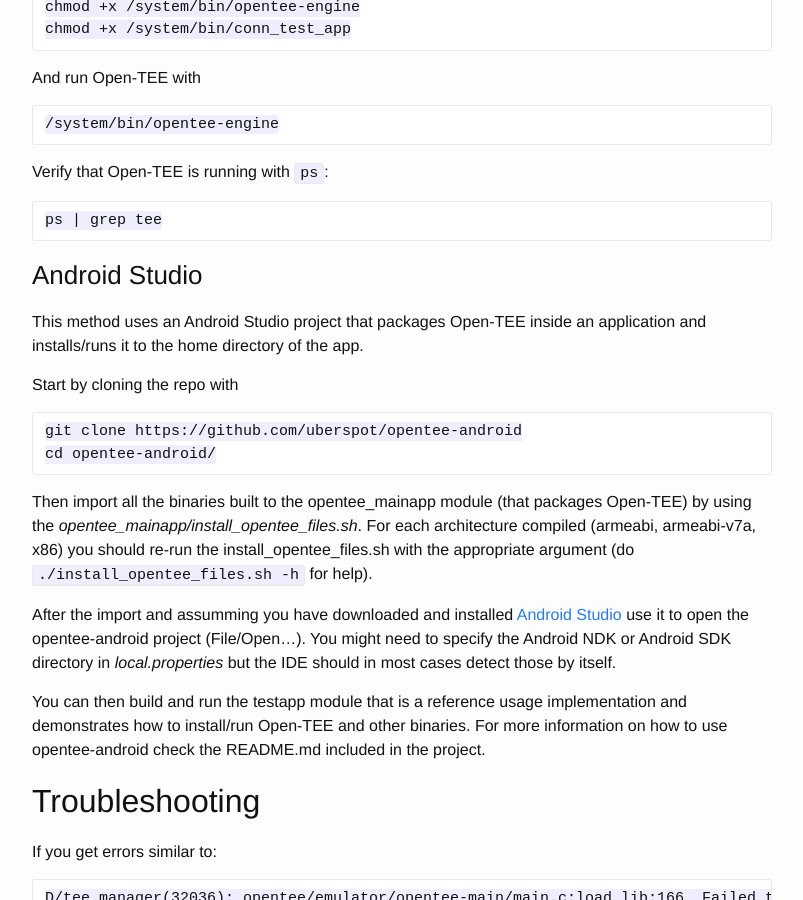
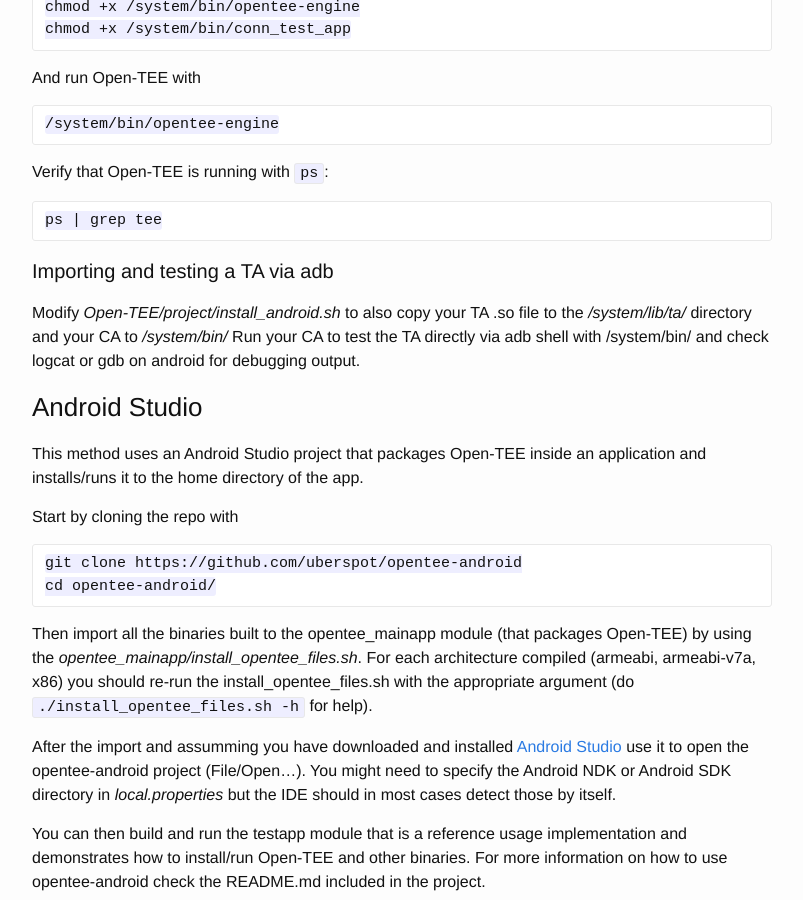
Before and after one commit to Open-TEE/Open-Tee.github.io, a Jekyll site: the page built from androidbuild.md, in a window 1280 px wide and 900 px high, scrolled down 1405 px. Shown: the whole window, without its empty margins (238-1041 px from the left). Built offline with Jekyll 4.4.1, drawn with Linux system fonts in a browser that asks for light colours.

Commit message:
add small info on importing your own TA/CA via adb

```diff
--- a/androidbuild.md
+++ b/androidbuild.md
@@ -64,6 +64,13 @@ Verify that Open-TEE is running with `ps`:
 
     ps | grep tee
 
+####Importing and testing a TA via adb
+
+Modify  *Open-TEE/project/install_android.sh* to also copy your TA .so file to the */system/lib/ta/* directory and your CA
+to */system/bin/*
+Run your CA to test the TA directly via adb shell with /system/bin/<ca_name> and check logcat or gdb on android for
+debugging output.
+
 ###Android Studio
 
 This method uses an Android Studio project that packages Open-TEE inside an application and installs/runs it to the home
```
